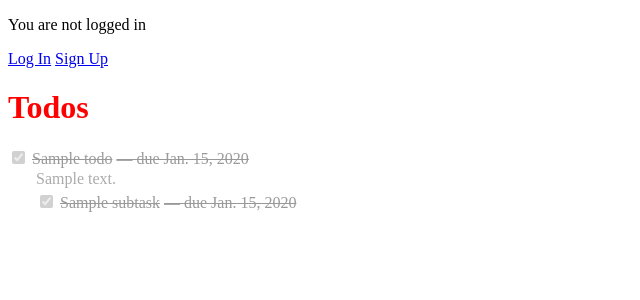
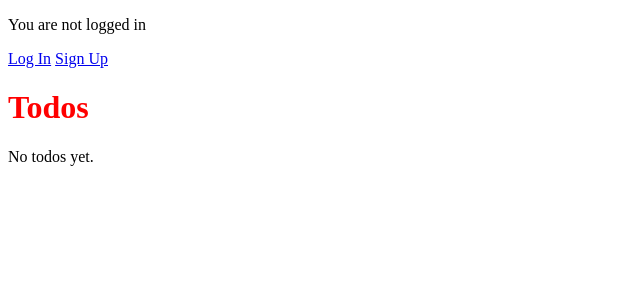
Before and after one commit to JorgeLg3/mealplanner, a Django app: page /todo/ in a window 1280 px wide. Shown: the part 26-326 px from the top of the page, without its empty margins (0-640 px from the left). Run offline with Django 5.2, Linux system fonts and the light colour scheme; tables that the repository leaves empty hold one stand-in row (values such as "Sample post"); parts of the project's set-up code (start-up, migrations or seed data) failed here and were passed over.

Commit message:
update todos to only render if they are not completed yet

```diff
--- a/templates/todo/_todo_list.html
+++ b/templates/todo/_todo_list.html
@@ -1,45 +1,8 @@
-{# The whole todo list. Toggle endpoints return this partial so the list   #}
-{# re-sorts (done items sink below open ones) in a single #todo-list swap. #}
+{# The list of open todos; each row is its own swappable partial. #}
 {# Context: todos #}
 <ul id="todo-list" class="todo-list" hx-headers='{"X-CSRFToken": "{{ csrf_token }}"}'>
   {% for todo in todos %}
-    <li class="todo{% if todo.is_done %} todo--done{% endif %}">
-      <label class="todo__check">
-        <input type="checkbox"
-               {% if todo.is_done %}checked{% endif %}
-               {% if user.is_authenticated %}
-                 hx-post="{% url 'todo_toggle' todo.pk %}"
-                 hx-target="#todo-list"
-                 hx-swap="outerHTML"
-               {% else %}
-                 disabled
-               {% endif %}>
-        <span class="todo__name">{{ todo.name }}</span>
-      </label>
-      {% if todo.due_date %}<span class="todo__due">— due {{ todo.due_date }}</span>{% endif %}
-      {% if todo.description %}<p class="todo__description">{{ todo.description }}</p>{% endif %}
-      {% if todo.subtasks.all %}
-        <ul class="todo-list todo-list--subtasks">
-          {% for subtask in todo.subtasks.all %}
-            <li class="todo{% if subtask.is_done %} todo--done{% endif %}">
-              <label class="todo__check">
-                <input type="checkbox"
-                       {% if subtask.is_done %}checked{% endif %}
-                       {% if user.is_authenticated %}
-                         hx-post="{% url 'subtask_toggle' subtask.pk %}"
-                         hx-target="#todo-list"
-                         hx-swap="outerHTML"
-                       {% else %}
-                         disabled
-                       {% endif %}>
-                <span class="todo__name">{{ subtask.name }}</span>
-              </label>
-              {% if subtask.due_date %}<span class="todo__due">— due {{ subtask.due_date }}</span>{% endif %}
-            </li>
-          {% endfor %}
-        </ul>
-      {% endif %}
-    </li>
+    {% include "todo/_todo.html" %}
   {% empty %}
     <li>No todos yet.</li>
   {% endfor %}
--- a/todo/views.py
+++ b/todo/views.py
@@ -6,19 +6,17 @@ from django.views.decorators.http import require_http_methods
 from .models import Subtask, Todo
 
 
-def _todos():
-    # Subtasks are prefetched so the nested render stays one query per relation.
-    return Todo.objects.prefetch_related("subtasks")
+def todo_list(request):
+    """Only open todos are listed; done ones drop off on the next page load.
+    Subtasks are prefetched so the nested render stays one query per relation."""
+    todos = Todo.objects.filter(is_done=False).prefetch_related("subtasks")
+    return render(request, "todo/todo_list.html", {"todos": todos})
 
 
-def todo_list(request):
-    return render(request, "todo/todo_list.html", {"todos": _todos()})
-
-
-def _render_list(request):
-    """Re-render the whole list, since the model ordering moves done items
-    below open ones."""
-    return render(request, "todo/_todo_list.html", {"todos": _todos()})
+def _render_todo(request, todo):
+    """Re-render just this todo (with its subtasks) in place, so a todo marked
+    done stays visible, greyed out, until the page is reloaded."""
+    return render(request, "todo/_todo.html", {"todo": todo})
 
 
 @login_required
@@ -32,13 +30,14 @@ def todo_toggle(request, pk):
         todo.save(update_fields=["is_done"])
         if todo.is_done:
             todo.subtasks.update(is_done=True)
-    return _render_list(request)
+    return _render_todo(request, todo)
 
 
 @login_required
 @require_http_methods(["POST"])
 def subtask_toggle(request, pk):
-    subtask = get_object_or_404(Subtask, pk=pk)
+    """Flip the subtask's is_done and re-render its parent todo."""
+    subtask = get_object_or_404(Subtask.objects.select_related("todo"), pk=pk)
     subtask.is_done = not subtask.is_done
     subtask.save(update_fields=["is_done"])
-    return _render_list(request)
+    return _render_todo(request, subtask.todo)
```
Also changed, not shown: templates/todo/_todo.html (added, +41 -0 lines), todo/tests.py (+21 -5 lines).
